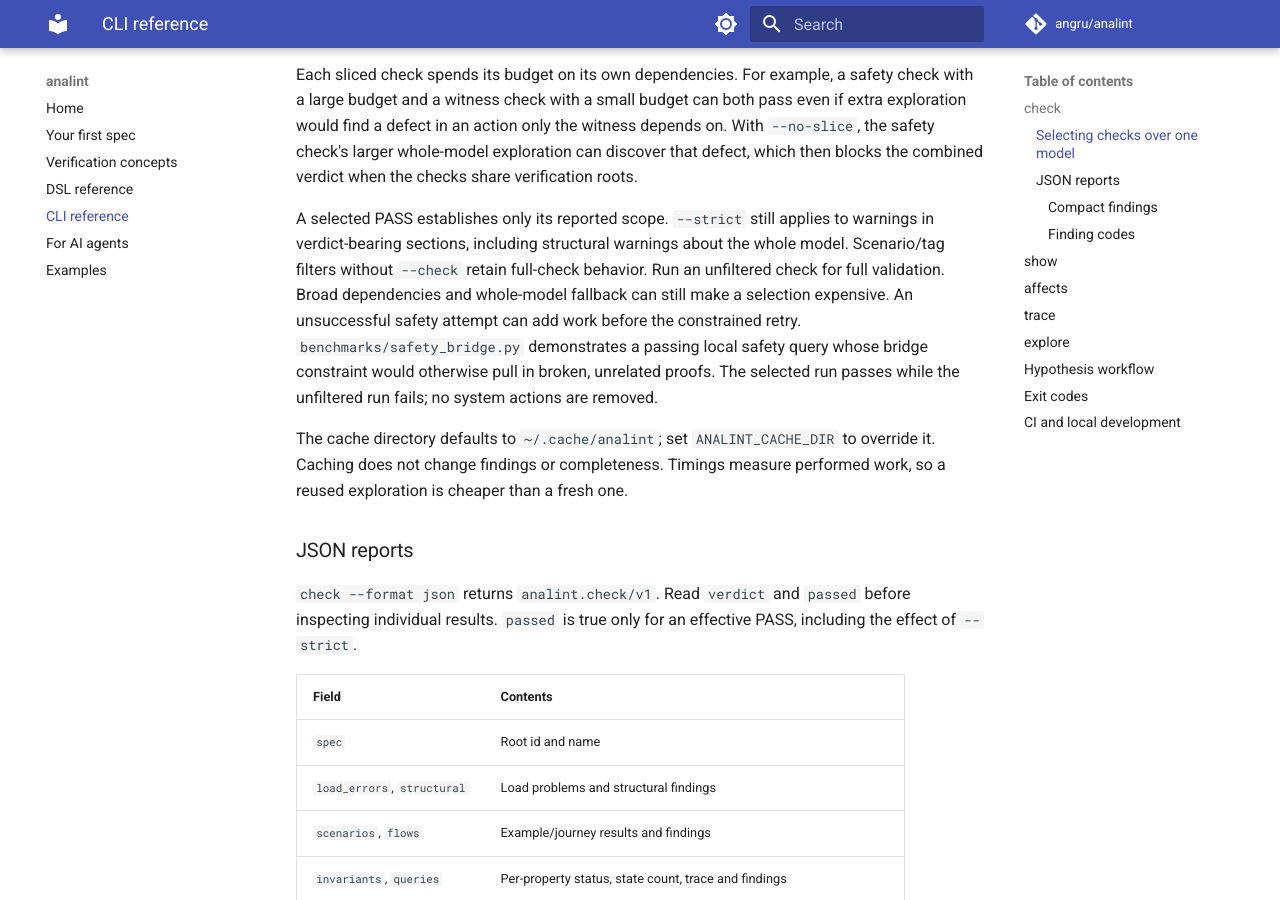
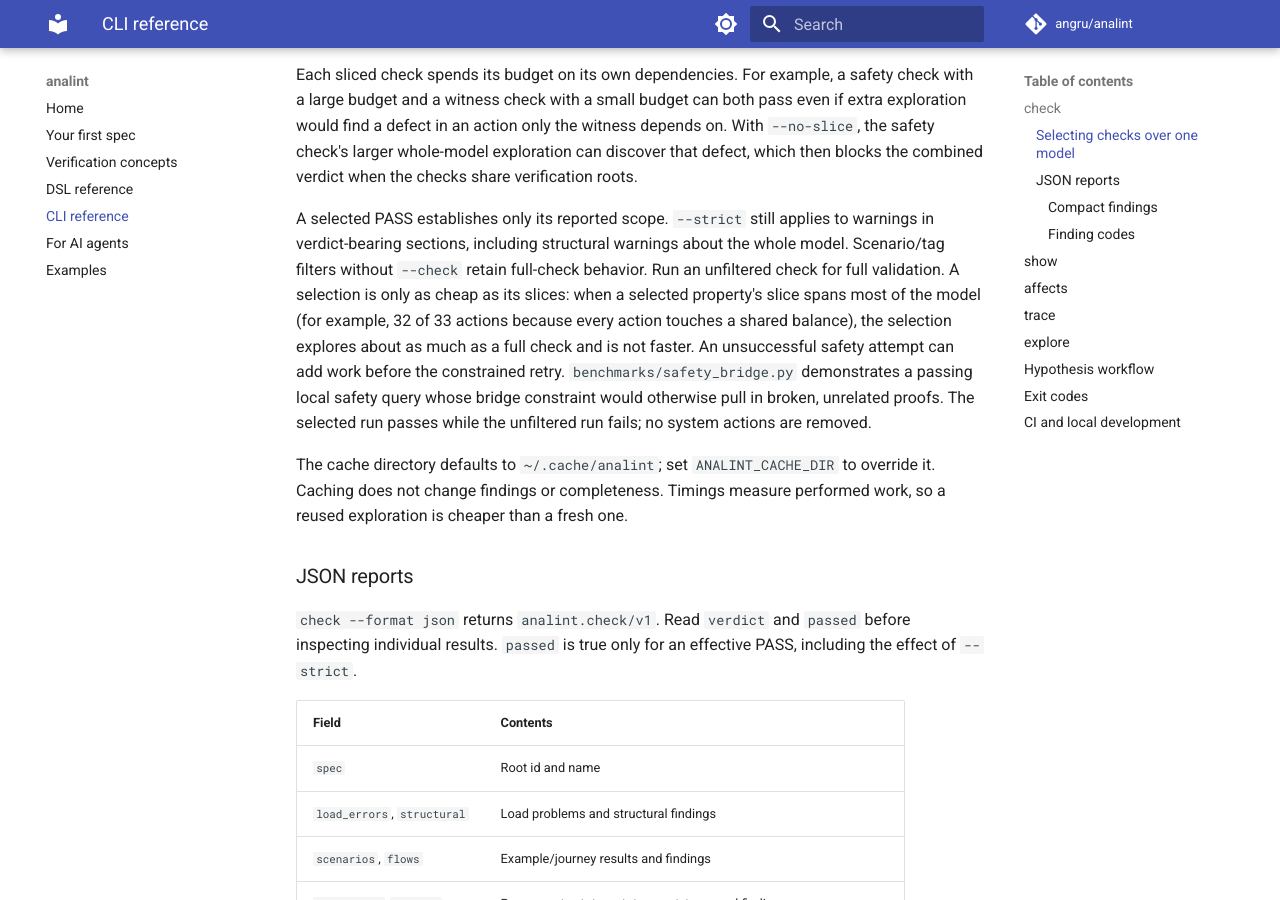
Before and after one commit to angru/analint, an MkDocs documentation site: the page built from docs/cli.md, in a window 1280 px wide and 900 px high, scrolled down 3149 px. Built offline with MkDocs 1.6.1 and Material for MkDocs 9.7.7, drawn with Linux system fonts in a browser that asks for light colours; comment, search, counter and statistics services are not loaded.

Commit message:
Tighten selected-coverage reporting after review
Drop excluded event-payload actions from covered_actions, document the new
selection fields, the model_coverage.scope value and the budget behaviour in
the changelog, say plainly that a broad selected slice is not faster, and
assert the exact capped count and scope in the routing test.

Co-Authored-By: Claude Opus 5.5 <noreply@anthropic.com>

```diff
--- a/docs/cli.md
+++ b/docs/cli.md
@@ -138,8 +138,10 @@ combined verdict when the checks share verification roots.
 A selected PASS establishes only its reported scope. `--strict` still applies to
 warnings in verdict-bearing sections, including structural warnings about the
 whole model. Scenario/tag filters without `--check` retain full-check behavior.
-Run an unfiltered check for full validation. Broad dependencies and whole-model
-fallback can still make a selection expensive. An unsuccessful safety attempt
+Run an unfiltered check for full validation. A selection is only as cheap as
+its slices: when a selected property's slice spans most of the model (for
+example, 32 of 33 actions because every action touches a shared balance), the
+selection explores about as much as a full check and is not faster. An unsuccessful safety attempt
 can add work before the constrained retry.
 `benchmarks/safety_bridge.py` demonstrates a passing local safety query whose
 bridge constraint would otherwise pull in broken, unrelated proofs. The selected
```
Also changed, not shown: CHANGELOG.md (+9 -3 lines), 2 other files.
